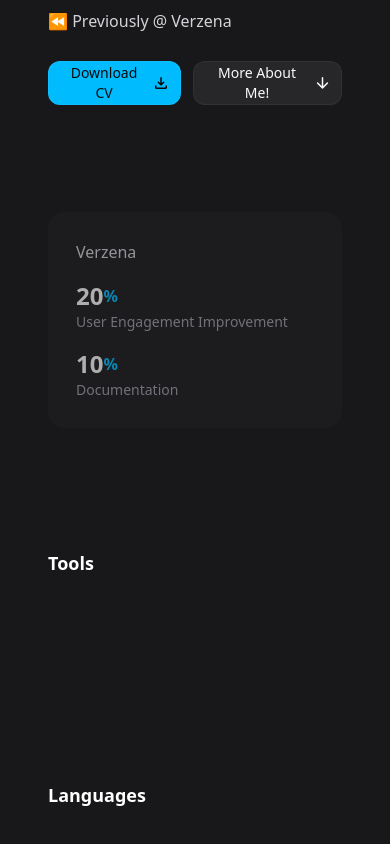
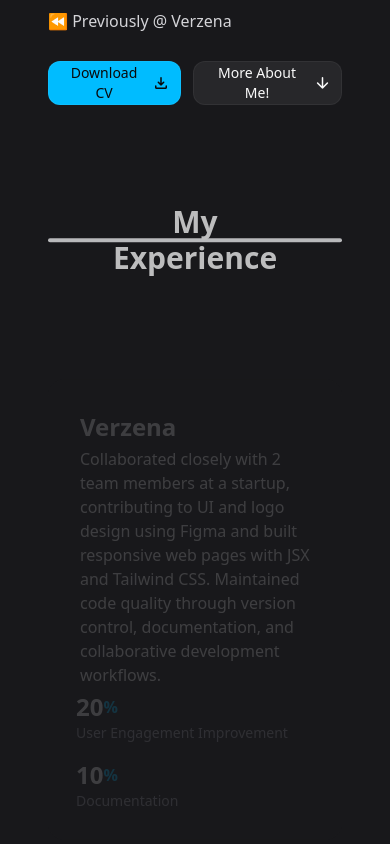
Before and after one commit to LaoAronn/laoaronn.github.io, a React (Vite) app: page / in a window 390 px wide. Shown: the part 1016-1860 px from the top of the page. Built offline with nearby package versions, Linux system fonts and the light colour scheme.

Commit message:
Adjusted Section headers

```diff
--- a/src/App.jsx
+++ b/src/App.jsx
@@ -53,8 +53,8 @@ const App = () => {
 
         <Hero />
         <About />
-        <Skill /> <hr className="h-px w-10px mx-auto mb-0 my-15 bg-zinc-50/30 border-0"/>
-        <Work /> <hr className="h-px w-10px mx-auto mb-0 my-15 bg-zinc-50/30 border-0"/>
+        <Skill />
+        <Work />
         <Contact />
 
       </main>
--- a/src/components/About.jsx
+++ b/src/components/About.jsx
@@ -15,7 +15,7 @@ const workExperience = [
     company: 'Verzena',
     position: 'Software Engineering Intern',
     period: 'August - December 2024',
-    desc: 'Web Developer Intern at a startup, contributing to UI and logo design using Figma and built responsive web pages with JSX and Tailwind CSS. Maintained code quality through version control, documentation, and collaborative development workflows.',
+    desc: 'Collaborated closely with 2 team members at a startup, contributing to UI and logo design using Figma and built responsive web pages with JSX and Tailwind CSS. Maintained code quality through version control, documentation, and collaborative development workflows.',
   },
 ];
 
@@ -25,14 +25,34 @@ const About = () => {
 
       <div className="container">
 
+        {/** Work Header */}
+        <div class="inline-flex items-center justify-center w-full reveal-up pb-15 ">
+          <hr class="w-full h-1 my-8 bg-gray-100 border-0 rounded-sm dark:bg-zinc-800"/>
+
+          <span class="absolute px-3 headline-2 -translate-x-1/2 left-1/2 dark:text-white dark:bg-zinc-900">
+            My Experience
+          </span>
+
+        </div>
+
           <div className="text-left bg-zinc-800/50 p-7 rounded-2xl md:p-12 reveal-up">
 
               {/** Work Experience List */}
               {workExperience.map(({ company, position, period, desc }, key) => (
 
-                <p className="text-zinc-300 mb-4 md:mb-8 md:text-3xl md:max-w-[60ch]">
-                  {company}
-                </p>
+                <div className=" -m-0.5px grid gap-1 p-1 md:grid-cols-[8fr_13fr] md:px-2 md:pb-2 lg:grid-cols-[auto_auto] lg:gap-2 lg:py-3 xl:gap-3 xl:pr-3">
+
+                  <h2 class="font-body text-2xl leading-heading-2 font-bold normal-case md:text-3xl md:leading-heading lg:text-5xl lg:leading-heading-2">
+                    {company}
+                  </h2>
+
+                  <div class="w-full">
+                    <p class="text-md">
+                      {desc}
+                    </p>
+                  </div>
+
+                </div>
 
               ))}
 
@@ -54,9 +74,6 @@ const About = () => {
             </div>
 
 
-            {/** Related Work Experience */}
-
-
           </div>
       </div>
 
--- a/src/components/Skill.jsx
+++ b/src/components/Skill.jsx
@@ -59,9 +59,14 @@ const Skill = () => {
     <section className='section text-left'>
   <div className='container'>
 
-    <h2 className='text-center headline-2 reveal-up mb-8 m-auto max-w-[75ch]'>
-      What I Work With
-    </h2>
+    {/** Skill Header */}
+    <div class="inline-flex items-center justify-center w-full reveal-up pb-15 ">
+      <hr class="w-full h-1 my-8 bg-gray-100 border-0 rounded-sm dark:bg-zinc-800"/>
+
+      <span class="absolute px-3 headline-2 -translate-x-1/2 left-1/2 dark:text-white dark:bg-zinc-900">
+        What I Work With
+      </span>
+    </div>
 
     {/* Flex container for side-by-side sections */}
     <div className="flex flex-col lg:flex-row gap-8">
--- a/src/components/Work.jsx
+++ b/src/components/Work.jsx
@@ -45,9 +45,15 @@ const Work = () => {
     <section id="work" className="section">
       <div className="container">
 
-        <h2 className="headline-2 mb-8 reveal-up">
-          My Projects
-        </h2>
+        {/** Project Header */}
+        <div class="inline-flex items-center justify-center w-full reveal-up pb-15 ">
+          <hr class="w-full h-1 my-8 bg-gray-100 border-0 rounded-sm dark:bg-zinc-800"/>
+
+          <span class="absolute px-3 headline-2 -translate-x-1/2 left-1/2 dark:text-white dark:bg-zinc-900">
+            My Projects
+          </span>
+        </div>
+
 
         <div className="grid sm:grid-cols-1 lg:grid-cols-2 gap-4 gap-x-4 gap-y-5">
           {works.map(({ title, tags, projectLink, desc }, key) => (
```
